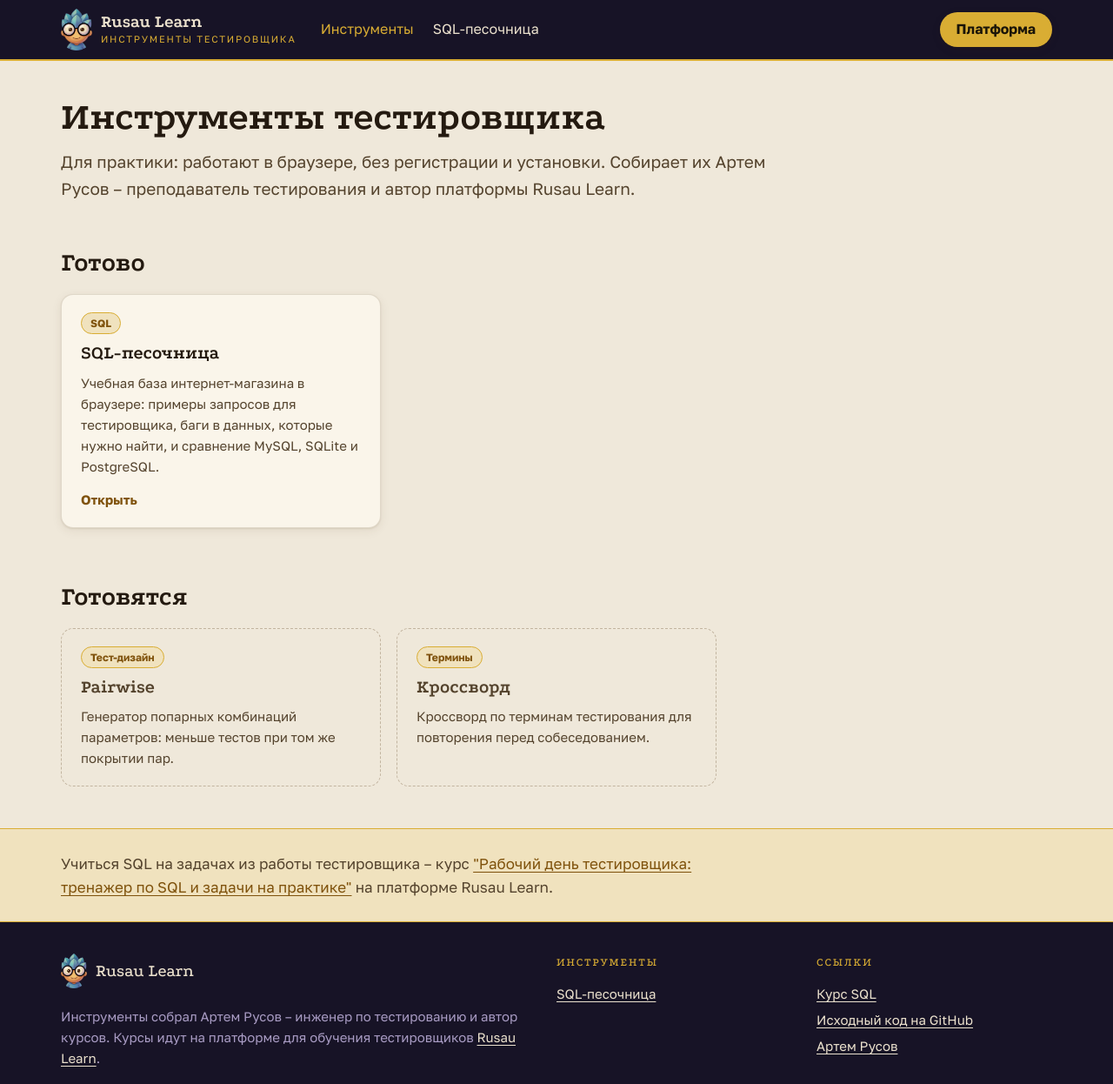
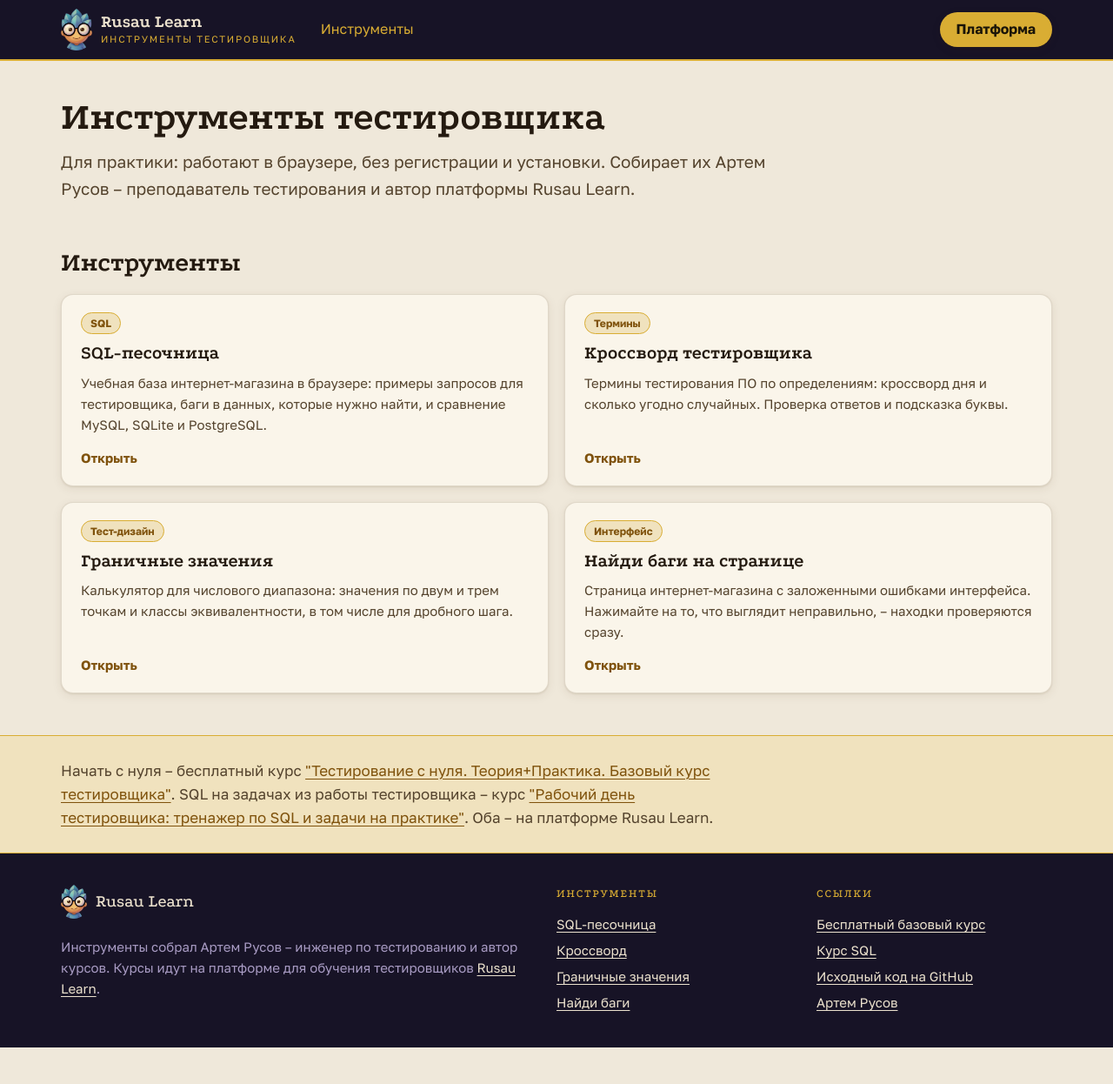
Before and after one commit to artichokeee/qa-tools, a plain HTML site: page index.html in a window 1280 px wide. Shown: the whole page at 87% size. After the commit the page ends 1204 px from the top, so only its background shows below. Drawn offline with Linux system fonts and the light colour scheme.

Commit message:
feat(index): four tools on the index as two-by-two cards, the "Готовятся" block removed; README sections for the new tools, footers list every tool
Co-Authored-By: Claude Opus 5.5 <noreply@anthropic.com>

```diff
--- a/index.html
+++ b/index.html
@@ -4,7 +4,7 @@
 <meta charset="utf-8">
 <meta name="viewport" content="width=device-width, initial-scale=1">
 <title>Инструменты тестировщика – бесплатно, в браузере | Rusau Learn</title>
-<meta name="description" content="Бесплатные инструменты для практики тестировщика: работают в браузере, без регистрации и установки. Первый – SQL-песочница с учебной базой интернет-магазина.">
+<meta name="description" content="Бесплатные инструменты для практики тестировщика: SQL-песочница, кроссворд по терминам, калькулятор граничных значений и поиск багов на странице. В браузере, без регистрации.">
 <link rel="canonical" href="https://artichokeee.github.io/qa-tools/">
 <meta property="og:type" content="website">
 <meta property="og:site_name" content="Инструменты тестировщика – Rusau Learn">
@@ -19,7 +19,10 @@
 <script type="application/ld+json">{"@context": "https://schema.org", "@graph": [
   {"@type": "CollectionPage", "name": "Инструменты тестировщика", "url": "https://artichokeee.github.io/qa-tools/", "inLanguage": "ru", "author": {"@type": "Person", "name": "Артем Русов", "alternateName": "Artsiom Rusau", "url": "https://artichokeee.github.io/"}, "publisher": {"@type": "EducationalOrganization", "name": "Rusau Learn", "url": "https://learn.rusau.net"},
    "mainEntity": {"@type": "ItemList", "itemListElement": [
-     {"@type": "ListItem", "position": 1, "name": "SQL-песочница для тестировщиков", "url": "https://artichokeee.github.io/qa-tools/sql/"}
+     {"@type": "ListItem", "position": 1, "name": "SQL-песочница для тестировщиков", "url": "https://artichokeee.github.io/qa-tools/sql/"},
+     {"@type": "ListItem", "position": 2, "name": "Кроссворд тестировщика", "url": "https://artichokeee.github.io/qa-tools/crossword/"},
+     {"@type": "ListItem", "position": 3, "name": "Калькулятор граничных значений", "url": "https://artichokeee.github.io/qa-tools/bounds/"},
+     {"@type": "ListItem", "position": 4, "name": "Найди баги на странице", "url": "https://artichokeee.github.io/qa-tools/bugs/"}
    ]}},
   {"@type": "BreadcrumbList", "itemListElement": [
     {"@type": "ListItem", "position": 1, "name": "Инструменты тестировщика", "item": "https://artichokeee.github.io/qa-tools/"}
@@ -30,7 +33,7 @@
 <a class="skip" href="#main">К содержанию</a>
 <header class="top"><div class="wrap top-row">
   <a class="brand" href="./"><img src="assets/mark.png" alt="" aria-hidden="true" width="36" height="47"><span><b>Rusau Learn</b><small>инструменты тестировщика</small></span></a>
-  <nav aria-label="Разделы"><a href="./" aria-current="page">Инструменты</a><a href="sql/">SQL-песочница</a></nav>
+  <nav aria-label="Разделы"><a href="./" aria-current="page">Инструменты</a></nav>
   <a class="btn btn-sm" href="https://learn.rusau.net/?utm_source=github&amp;utm_medium=pages&amp;utm_campaign=gh-qa-tools">Платформа</a>
 </div></header>
 
@@ -41,35 +44,37 @@
 </section>
 
 <section class="wrap page" aria-labelledby="tools-title">
-  <h2 id="tools-title">Готово</h2>
-  <ul class="tools">
+  <h2 id="tools-title">Инструменты</h2>
+  <ul class="tools tools-2">
     <li><a class="tool" href="sql/">
       <span class="badge">SQL</span>
       <h3>SQL-песочница</h3>
       <p>Учебная база интернет-магазина в браузере: примеры запросов для тестировщика, баги в данных, которые нужно найти, и сравнение MySQL, SQLite и PostgreSQL.</p>
       <span class="go">Открыть</span>
     </a></li>
-  </ul>
-</section>
-
-<section class="wrap page" aria-labelledby="soon-title">
-  <h2 id="soon-title">Готовятся</h2>
-  <ul class="tools">
-    <li><div class="tool soon">
+    <li><a class="tool" href="crossword/">
+      <span class="badge">Термины</span>
+      <h3>Кроссворд тестировщика</h3>
+      <p>Термины тестирования ПО по определениям: кроссворд дня и сколько угодно случайных. Проверка ответов и подсказка буквы.</p>
+      <span class="go">Открыть</span>
+    </a></li>
+    <li><a class="tool" href="bounds/">
       <span class="badge">Тест-дизайн</span>
-      <h3>Pairwise</h3>
-      <p>Генератор попарных комбинаций параметров: меньше тестов при том же покрытии пар.</p>
-    </div></li>
-    <li><div class="tool soon">
-      <span class="badge">Термины</span>
-      <h3>Кроссворд</h3>
-      <p>Кроссворд по терминам тестирования для повторения перед собеседованием.</p>
-    </div></li>
+      <h3>Граничные значения</h3>
+      <p>Калькулятор для числового диапазона: значения по двум и трем точкам и классы эквивалентности, в том числе для дробного шага.</p>
+      <span class="go">Открыть</span>
+    </a></li>
+    <li><a class="tool" href="bugs/">
+      <span class="badge">Интерфейс</span>
+      <h3>Найди баги на странице</h3>
+      <p>Страница интернет-магазина с заложенными ошибками интерфейса. Нажимайте на то, что выглядит неправильно, – находки проверяются сразу.</p>
+      <span class="go">Открыть</span>
+    </a></li>
   </ul>
 </section>
 
 <section class="band"><div class="wrap">
-  <p>Учиться SQL на задачах из работы тестировщика – курс <a href="https://learn.rusau.net/catalog/sql-rabochiy-den?utm_source=github&amp;utm_medium=pages&amp;utm_campaign=gh-qa-tools-sql">"Рабочий день тестировщика: тренажер по SQL и задачи на практике"</a> на платформе Rusau Learn.</p>
+  <p>Начать с нуля – бесплатный курс <a href="https://learn.rusau.net/catalog/testirovanie-po-bazovyy?utm_source=github&amp;utm_medium=pages&amp;utm_campaign=gh-qa-tools">"Тестирование с нуля. Теория+Практика. Базовый курс тестировщика"</a>. SQL на задачах из работы тестировщика – курс <a href="https://learn.rusau.net/catalog/sql-rabochiy-den?utm_source=github&amp;utm_medium=pages&amp;utm_campaign=gh-qa-tools-sql">"Рабочий день тестировщика: тренажер по SQL и задачи на практике"</a>. Оба – на платформе Rusau Learn.</p>
 </div></section>
 </main>
 
@@ -80,8 +85,12 @@
   </div>
   <div><p class="foot-cap">Инструменты</p><ul>
     <li><a href="sql/">SQL-песочница</a></li>
+    <li><a href="crossword/">Кроссворд</a></li>
+    <li><a href="bounds/">Граничные значения</a></li>
+    <li><a href="bugs/">Найди баги</a></li>
   </ul></div>
   <div><p class="foot-cap">Ссылки</p><ul>
+    <li><a href="https://learn.rusau.net/catalog/testirovanie-po-bazovyy?utm_source=github&amp;utm_medium=pages&amp;utm_campaign=gh-qa-tools">Бесплатный базовый курс</a></li>
     <li><a href="https://learn.rusau.net/catalog/sql-rabochiy-den?utm_source=github&amp;utm_medium=pages&amp;utm_campaign=gh-qa-tools-sql">Курс SQL</a></li>
     <li><a href="https://github.com/artichokeee/qa-tools">Исходный код на GitHub</a></li>
     <li><a href="https://artichokeee.github.io/">Артем Русов</a></li>
--- a/style.css
+++ b/style.css
@@ -214,3 +214,7 @@ details.schema-narrow .schema { padding: 6px 0 4px; }
 /* Schema diagram – keeps its own size on a phone and scrolls sideways instead of shrinking to unreadable */
 .schema-fig { overflow-x: auto; background: var(--raised); border: 1px solid var(--line); border-radius: var(--radius); padding: 12px; margin-top: 12px; }
 .schema-fig img { display: block; min-width: 720px; max-width: 930px; width: 100%; height: auto; }
+
+/* Четыре карточки – два ряда по две, а не три и одна */
+.tools.tools-2 { grid-template-columns: repeat(2, minmax(0, 1fr)); }
+@media (max-width: 720px) { .tools.tools-2 { grid-template-columns: 1fr; } }
```
Also changed, not shown: sql/index.html (+3 -0 lines), 1 other file.
